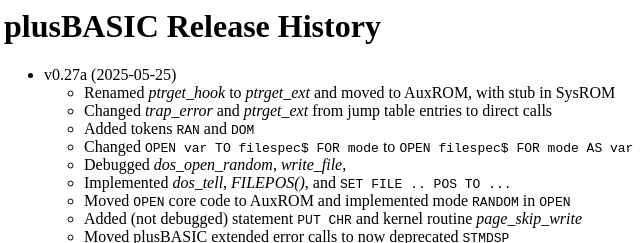
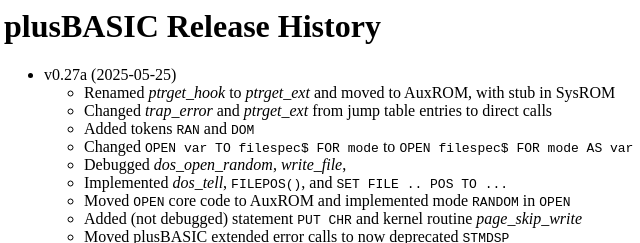
Before and after one commit to RevCurtisP/AquariusPlus, a plain HTML site: page www/release/releases.html in a window 1280 px wide. Shown: the top 243 px of the page, 4-644 px from the left. Drawn offline with Linux system fonts and the light colour scheme.

Commit message:
Refreshed files in /www

```diff
--- a/www/release/releases.html
+++ b/www/release/releases.html
@@ -17,7 +17,7 @@ td, h1, h2, h3, h4, h5, p, ul, ol, li {
     <h1 id="plusbasic-release-history">plusBASIC Release History</h1>
     <ul>
       <li>v0.27a (2025-05-25)
-<ul><li>Renamed <em>ptrget_hook</em> to <em>ptrget_ext</em> and moved to AuxROM, with stub in SysROM</li><li>Changed <em>trap_error</em> and <em>ptrget_ext</em> from jump table entries to direct calls</li><li>Added tokens <code>RAN</code> and <code>DOM</code></li><li>Changed <code>OPEN var TO filespec$ FOR mode</code> to <code>OPEN filespec$ FOR mode AS var</code></li><li>Debugged <em>dos_open_random</em>, <em>write_file</em>,</li><li>Implemented <em>dos_tell</em>, <em>FILEPOS()</em>, and <code>SET FILE .. POS TO ...</code></li><li>Moved <code>OPEN</code> core code to AuxROM and implemented mode <code>RANDOM</code> in <code>OPEN</code></li><li>Added (not debugged) statement <code>PUT CHR</code> and kernel routine <em>page_skip_write</em></li><li>Moved plusBASIC extended error calls to now deprecated <code>STMDSP</code></li><li>Fixed error on hex digits <code>A</code>-<code>F</code> in aux_cvt_hex</li></ul></li>
+<ul><li>Renamed <em>ptrget_hook</em> to <em>ptrget_ext</em> and moved to AuxROM, with stub in SysROM</li><li>Changed <em>trap_error</em> and <em>ptrget_ext</em> from jump table entries to direct calls</li><li>Added tokens <code>RAN</code> and <code>DOM</code></li><li>Changed <code>OPEN var TO filespec$ FOR mode</code> to <code>OPEN filespec$ FOR mode AS var</code></li><li>Debugged <em>dos_open_random</em>, <em>write_file</em>,</li><li>Implemented <em>dos_tell</em>, <code>FILEPOS()</code>, and <code>SET FILE .. POS TO ...</code></li><li>Moved <code>OPEN</code> core code to AuxROM and implemented mode <code>RANDOM</code> in <code>OPEN</code></li><li>Added (not debugged) statement <code>PUT CHR</code> and kernel routine <em>page_skip_write</em></li><li>Moved plusBASIC extended error calls to now deprecated <code>STMDSP</code></li><li>Fixed error on hex digits <code>A</code>-<code>F</code> in aux_cvt_hex</li></ul></li>
       <li>v0.25e (2025-05-19)
 <ul><li>Fixed ".dev" minor version evaluation in <em>version_to_long</em></li><li>Moved <code>VER()</code> and <code>VER$()</code> core code to auxiliary ROM</li><li>Modified <em>s3_string_ext</em> and wrapped in <em>aux_call</em></li></ul></li>
       <li>v0.25d (2025-05-18)
```
Also changed, not shown: 1 other file.
